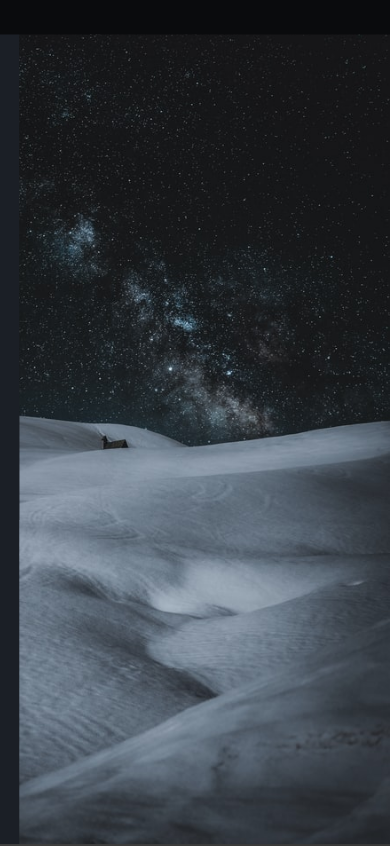
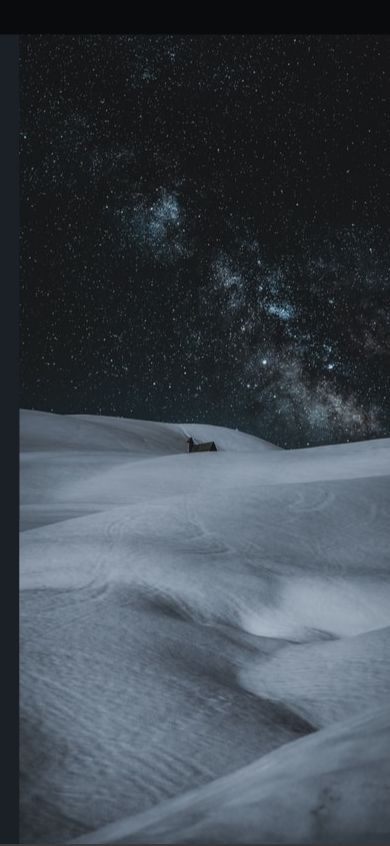
Before and after one commit to PattaSiwa/portfolio, a plain HTML site: page index.html in a window 390 px wide. Shown: the top 846 px of the page. Drawn offline with nearby package versions, Linux system fonts and the light colour scheme.

Commit message:
changed background settings

```diff
--- a/css/landing.css
+++ b/css/landing.css
@@ -155,6 +155,7 @@
 @media screen and (max-width:500px){
     .landing {
         font-size: .4em;
-        background-image: url('/assets/pictures/background.jpeg')
+        background: url('/assets/pictures/background.jpeg') no-repeat center;
+
     }
 }
```
